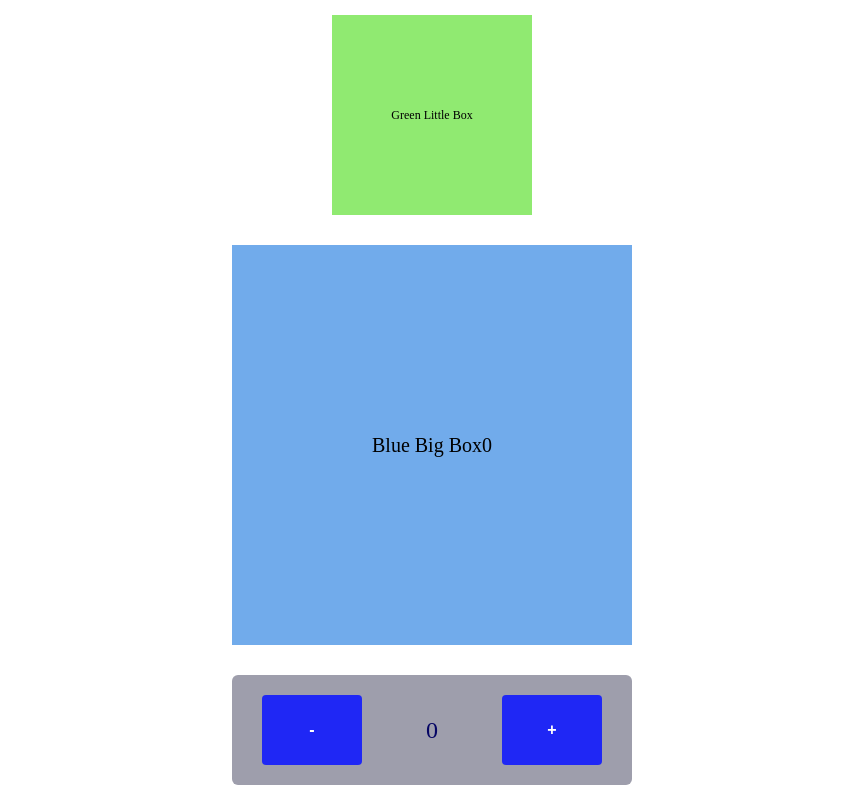
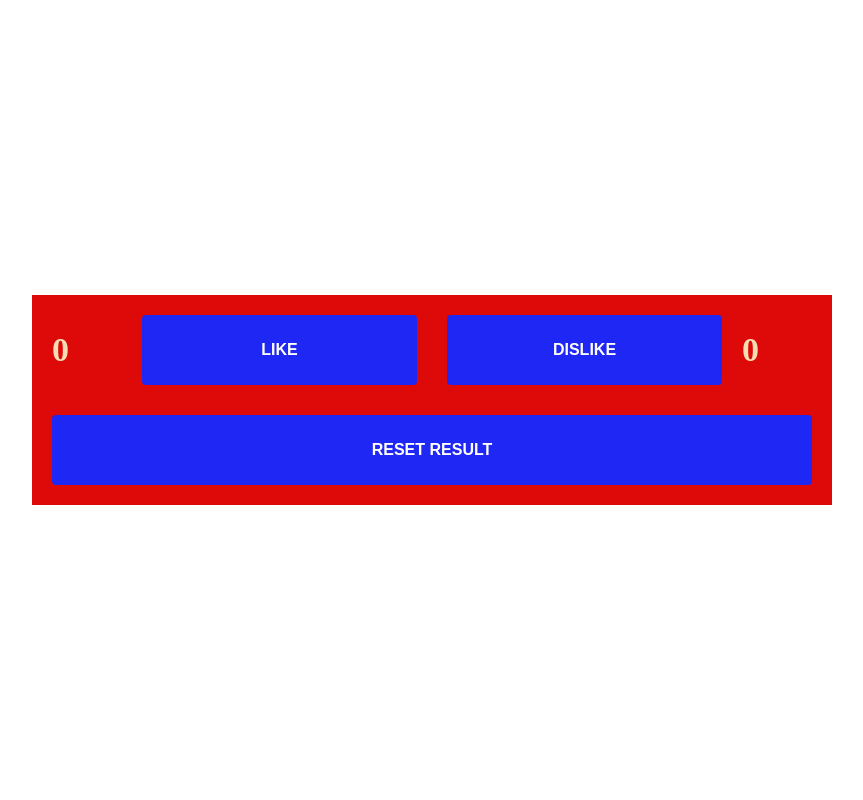
Before and after one commit to Akmi555/projec_02_ts, a React (Create React App) app: page / in a window 1280 px wide. Shown: the whole page, without its empty margins (208-1071 px from the left). Built offline with nearby package versions, Linux system fonts and the light colour scheme.

Commit message:
homework009

```diff
--- a/src/App.tsx
+++ b/src/App.tsx
@@ -1,3 +1,4 @@
+
 import GlobalStyles from "./styes/GlobalStyles";
 
 
@@ -6,12 +7,13 @@ import GlobalStyles from "./styes/GlobalStyles";
 // import Lesson006 from './lessons/Lesson006/Lesson006';
 // import Lesson007 from "./lessons/Lesson007/Lesson007";
 // import Lesson008 from "./lessons/Lesson008/Lesson008";
-import Lesson009 from "./lessons/Lesson009/Lesson009";
+// import Lesson009 from "./lessons/Lesson009/Lesson009";
 
 //Homeworks import
 // import Homework006 from "./homeworks/Homework006/Homework006";
 // import Homework007 from "./homeworks/Homework007/Homework007";
 // import Homework008 from "./homeworks/Homework008/Homework008";
+import Homework009 from "./homeworks/Homework009/Homework009";
 
 function App() {
   return (
@@ -23,7 +25,8 @@ function App() {
       {/* <Homework007 /> */}
       {/* <Lesson008/> */}
       {/* <Homework008/> */}
-      <Lesson009/>
+      {/* <Lesson009/> */}
+      <Homework009/>
     </>
   );
 }
--- a/src/components/Feedback/Feedback.tsx
+++ b/src/components/Feedback/Feedback.tsx
@@ -1,44 +1,34 @@
-import { useState } from "react";
+import { FeedbackProps } from "./types";
 import Button from "../Button/Button";
-import{FeedbackComponent,
+import {
+  FeedbackComponent,
   FeedbackResultComponent,
   LikeDislikeComponent,
-  Fontesult
+  Fontesult,
 } from "./styles";
 
-function Feedback() {
-  const [countLike, setLikeCount] = useState<number>(0);
-  const [countDislike, setDislikeCount] = useState<number>(0);
-
-  const onLikeClick = (): void => {
-    setLikeCount((prevValue) => prevValue + 1);
-  };
-
-  const onDislikeClick = (): void => {
-    setDislikeCount((prevValue) => prevValue + 1);
-  };
-  const onResetResults = (): void => {
-    setLikeCount(0);
-    setDislikeCount(0);
-  };
+function Feedback(
+  {countLike,
+  countDislike,
+  onLike,
+  onDislike,
+  onReset}: FeedbackProps
+) {
 
 
   return (
     <FeedbackComponent>
       <FeedbackResultComponent>
         <LikeDislikeComponent>
-          <div className="fesult">{countLike}</div>
-          <Button name="LIKE" onButtonClick={onLikeClick} />
+          <Fontesult>{countLike}</Fontesult>
+          <Button name="LIKE" onButtonClick={onLike} />
         </LikeDislikeComponent>
         <LikeDislikeComponent>
-          <Button name="DISLIKE" onButtonClick={onDislikeClick} />
-          <div className="fesult">{countDislike}</div>
+          <Button name="DISLIKE" onButtonClick={onDislike} />
+          <Fontesult>{countDislike}</Fontesult>
         </LikeDislikeComponent>
       </FeedbackResultComponent>
-
-      <div>
-        <Button name="RESET RESULT" onButtonClick={onResetResults} />
-      </div>
+      <Button name="RESET RESULT" onButtonClick={onReset} />
     </FeedbackComponent>
   );
 }
--- /dev/null
+++ b/src/components/Feedback/types.ts
@@ -0,0 +1,7 @@
+export interface FeedbackProps {
+    countLike: number;
+    countDislike: number;
+    onLike: () => void;
+    onDislike: () => void;
+    onReset: () => void;
+}
--- /dev/null
+++ b/src/homeworks/Homework009/Homework009.tsx
@@ -0,0 +1,34 @@
+import { Homework009Component } from "./styles";
+import { useState } from "react";
+import Feedback from "../../components/Feedback/Feedback";
+
+function Homework009() {
+    const [countLike, setLikeCount] = useState<number>(0);
+    const [countDislike, setDislikeCount] = useState<number>(0);
+
+    const onLikeClick = (): void => {
+      setLikeCount((prevValue) => prevValue + 1);
+    };
+
+    const onDislikeClick = (): void => {
+      setDislikeCount((prevValue) => prevValue + 1);
+    };
+    const onResetResults = (): void => {
+      setLikeCount(0);
+      setDislikeCount(0);
+    };
+
+    return (
+    <Homework009Component>
+        <Feedback
+        countLike={countLike}
+        countDislike={countDislike}
+        onLike={onLikeClick}
+        onDislike={onDislikeClick}
+        onReset={onResetResults}
+        />
+    </Homework009Component>
+    )
+}
+
+export default Homework009
--- /dev/null
+++ b/src/homeworks/Homework009/styles.ts
@@ -0,0 +1,10 @@
+import styled from "@emotion/styled";
+
+export const Homework009Component = styled.div`
+  display: flex;
+  flex-direction: column;
+  align-items: center;
+  justify-content: center;
+  flex: 1;
+  gap: 30px;
+`
```
